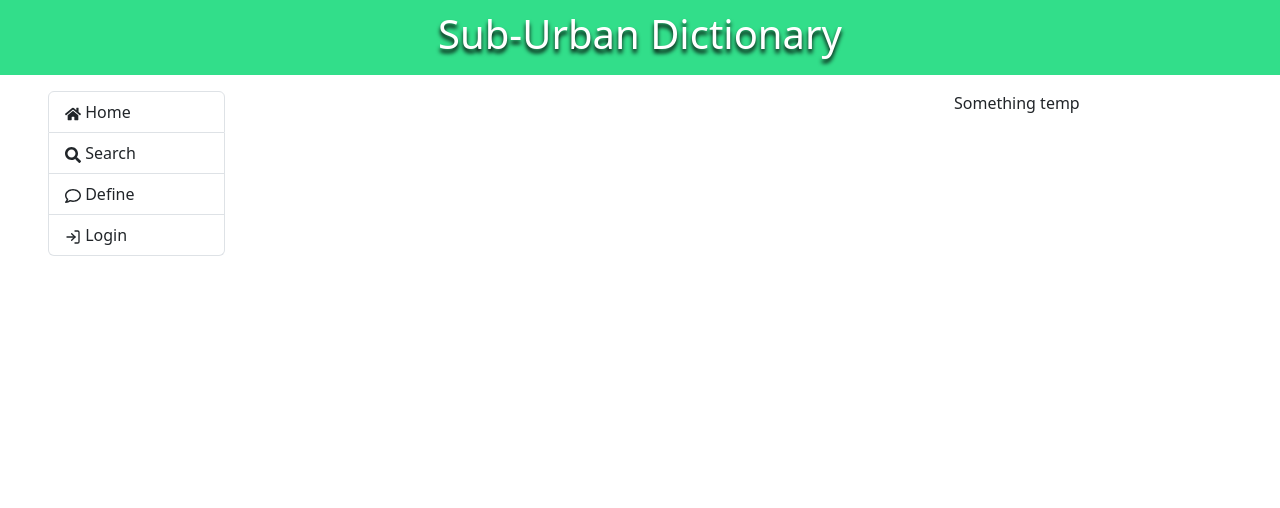
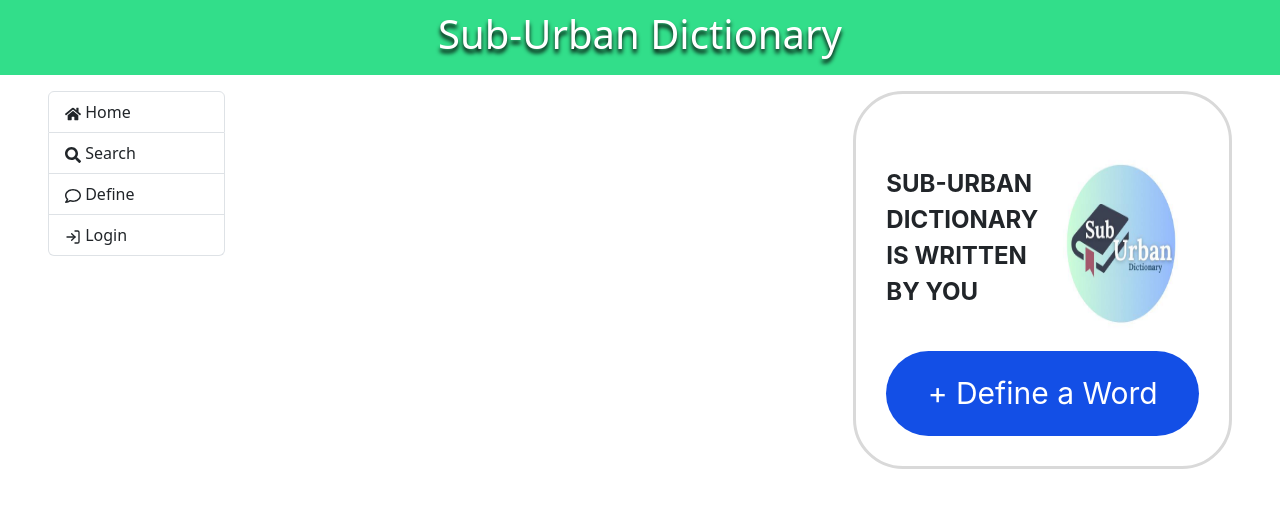
Before and after one commit to zprintln/SubUrban-Dictionary, a React (Create React App) app in the folder web-dev/: page / in a window 1280 px wide. Shown: the top 508 px of the page. Built offline with nearby package versions, Linux system fonts and the light colour scheme.

Commit message:
create right component

```diff
--- a/web-dev/src/App.js
+++ b/web-dev/src/App.js
@@ -5,6 +5,7 @@ import userReducer from "./services/user-reducer";
 import { BrowserRouter } from "react-router-dom";
 import Header from "./components/header";
 import Navigation from "./components/navigation";
+import RightComponent from "./components/right-bar/right-component";
 
 const store = configureStore({
   reducer: { user: userReducer },
@@ -19,10 +20,10 @@ function App() {
           <div className="col-2">
             <NavigationSidebar />
           </div>
-          <div className="col-7">
+          <div className="col-6">
             <Navigation />
           </div>
-          <div className="col-3">Something temp</div>
+          <div className="col-4"><RightComponent /></div>
         </div>
       </BrowserRouter>
     </Provider>
--- /dev/null
+++ b/web-dev/src/components/right-bar/add-word.js
@@ -0,0 +1,59 @@
+import { Link } from "react-router-dom";
+
+export const AddWord = () => {
+  return (
+    <div
+      style={{
+        borderRadius: 50,
+        display: "flex",
+        flexDirection: "column",
+        padding: 30,
+        border: "3px solid #D9D9D9",
+        overflow: "hidden",
+        marginBottom: 40,
+      }}
+    >
+      <div
+        style={{
+          display: "flex",
+          flexDirection: "row",
+          justifyContent: "center",
+          alignItems: "center",
+        }}
+      >
+        <strong style={{ fontFamily: "Inter", fontSize: 24 }}>
+          SUB-URBAN DICTIONARY IS WRITTEN BY YOU
+        </strong>
+        <img
+          src={require("../../assets/icon.jpg")}
+          alt="Icon"
+          className="img-fluid w-50"
+          style={{ width: 227, height: 227 }}
+        />
+      </div>
+      <Link
+        style={{
+          borderRadius: 50,
+          backgroundColor: "#134FE6",
+          color: "white",
+          border: "none",
+          padding: 20,
+          fontFamily: "Inter",
+          fontSize: 30,
+          textDecoration: "none",
+          display: "flex",
+          justifyContent: "center",
+        }}
+        to={"/define"}
+        onMouseEnter={(event) =>
+          (event.target.style.backgroundColor = "#1043C1")
+        }
+        onMouseLeave={(event) =>
+          (event.target.style.backgroundColor = "#134FE6")
+        }
+      >
+        + Define a Word
+      </Link>
+    </div>
+  );
+};
--- /dev/null
+++ b/web-dev/src/components/right-bar/my-words.js
@@ -0,0 +1,34 @@
+import { Link } from "react-router-dom";
+
+export const MyWords = ({ words }) => {
+  return (
+    <div>
+      <strong style={{ fontFamily: "Inter", fontSize: 30, color: "#134FE6" }}>
+        My Words
+      </strong>
+      <div
+        style={{
+          borderRadius: 50,
+          display: "flex",
+          flexDirection: "column",
+          paddingLeft: 50,
+          paddingTop: 20,
+          paddingBottom: 20,
+          border: "3px solid #D9D9D9",
+          overflow: "hidden",
+          gap: 10,
+        }}
+      >
+        {words.map((word) => (
+          <Link key={word} to={`define/${word}`}>
+            <strong
+              style={{ fontFamily: "Inter", fontSize: 30, color: "#134FE6" }}
+            >
+              {word}
+            </strong>
+          </Link>
+        ))}
+      </div>
+    </div>
+  );
+};
--- /dev/null
+++ b/web-dev/src/components/right-bar/right-component.js
@@ -0,0 +1,29 @@
+import React from "react";
+import { useLocation } from "react-router-dom";
+import { AddWord } from "./add-word";
+import { MyWords } from "./my-words";
+
+const RightComponent = () => {
+  const { pathname } = useLocation();
+  // eslint-disable-next-line
+  const [ignore, active] = pathname.split("/");
+
+  const shouldRenderAddWord = () => {
+    return active !== "define" && active !== "login";
+  };
+
+  const shouldRenderMyWords = () => {
+    return active === "profile";
+  };
+
+  return (
+    <div>
+      {shouldRenderAddWord() && <AddWord />}
+      {shouldRenderMyWords() && (
+        <MyWords words={["something", "something2", "thirdThing"]} />
+      )}
+    </div>
+  );
+};
+
+export default RightComponent;
```
Also changed, not shown: web-dev/src/assets/icon.jpg (added).
